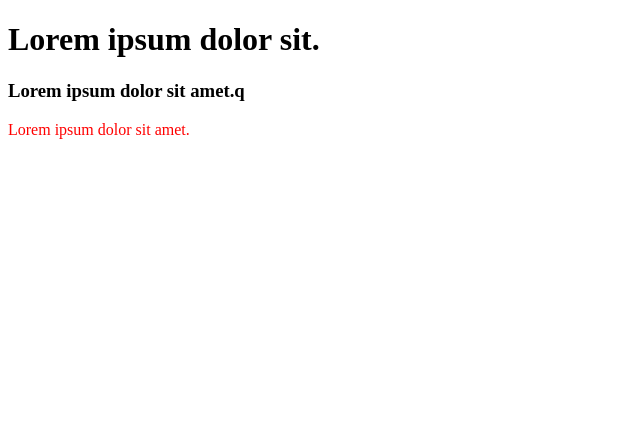
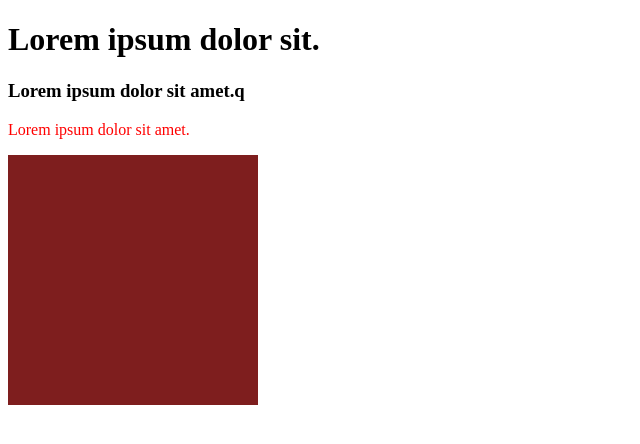
Before and after one commit to MA9Dev/First-Project, a plain HTML site: page index.html in a window 1280 px wide. Shown: the whole page, without its empty margins (0-640 px from the left). Drawn offline with Linux system fonts and the light colour scheme.

Commit message:
Am creat patrat

```diff
--- a/index.html
+++ b/index.html
@@ -11,7 +11,7 @@
 <h1>Lorem ipsum dolor sit.</h1>
 <h3 class="test">Lorem ipsum dolor sit amet.q</h3>
 <p>Lorem ipsum dolor sit amet.</p>
-
+<div class="patrat"></div>
 
 
 
--- a/style/css.css
+++ b/style/css.css
@@ -4,3 +4,8 @@ h1{
 p{
     color: red;
 }
+.patrat{
+    background-color: #7e1e1e;
+    width: 250px;
+    height: 250px;
+}
```
